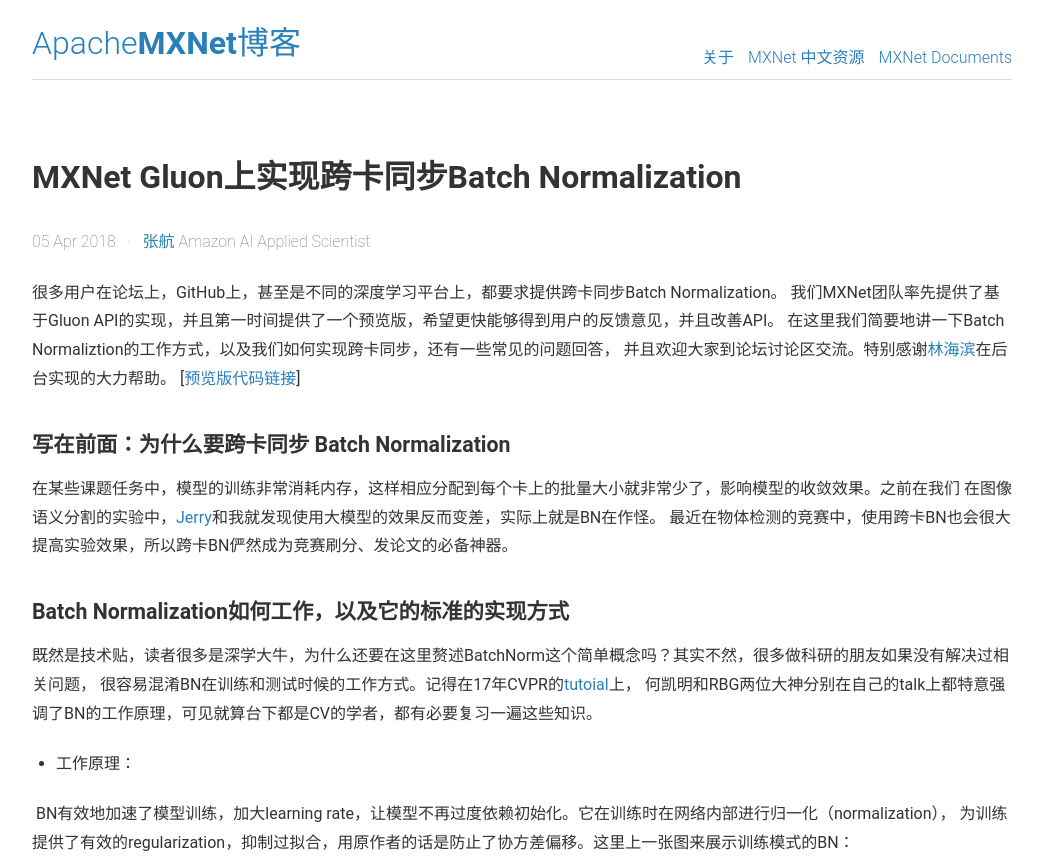
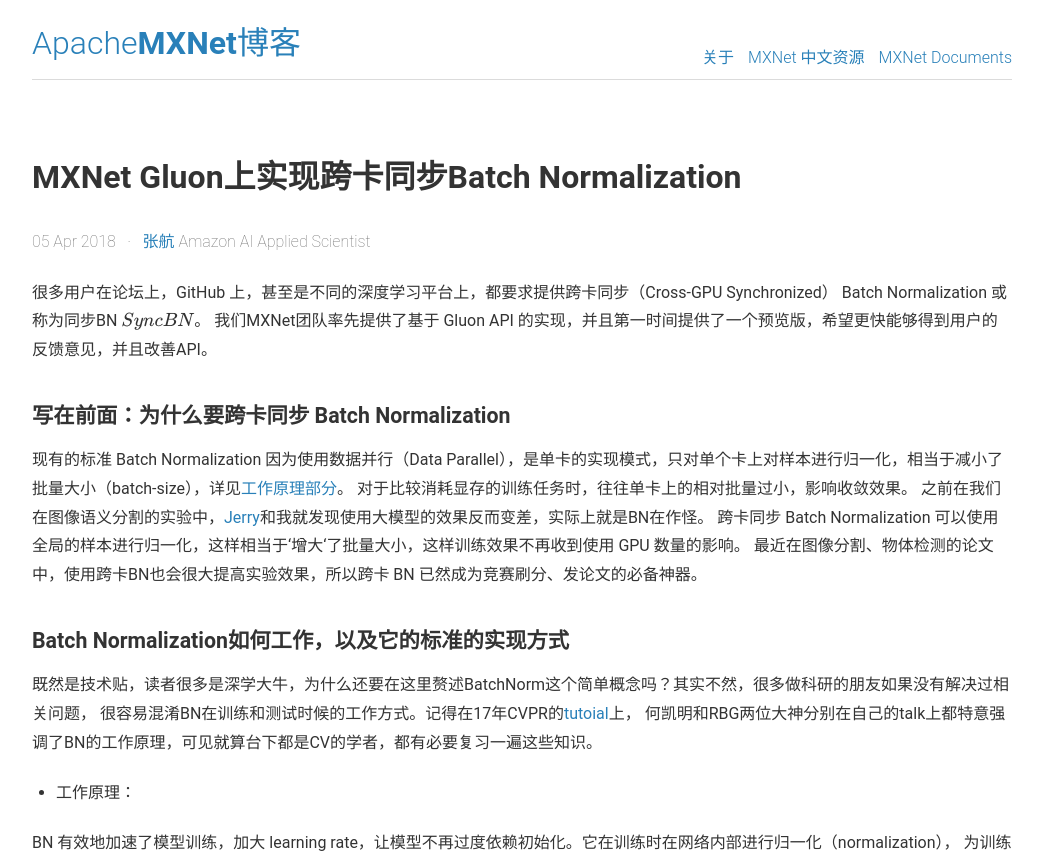
Before and after one commit to mxnet-zh/blog, a Jekyll site: the page built from _posts/2018-04-05-syncbn.md, in a window 1280 px wide and 1400 px high. Shown: the top 859 px of the window, without its empty margins (118-1161 px from the left). Built offline with Jekyll 4.4.1, drawn with Linux system fonts in a browser that asks for light colours; formulas are drawn with MathJax 3; some of the changed text lies outside the part shown; grey boxes are pictures that could not be loaded.

Commit message:
Hang (#2)
* format and update

```diff
--- a/_posts/2018-04-05-syncbn.md
+++ b/_posts/2018-04-05-syncbn.md
@@ -3,16 +3,16 @@
 author: <a href="http://hangzh.com/">张航</a> Amazon AI Applied Scientist
 ---
 
-很多用户在论坛上，GitHub上，甚至是不同的深度学习平台上，都要求提供跨卡同步Batch Normalization。
-我们MXNet团队率先提供了基于Gluon API的实现，并且第一时间提供了一个预览版，希望更快能够得到用户的反馈意见，并且改善API。
-在这里我们简要地讲一下Batch Normaliztion的工作方式，以及我们如何实现跨卡同步，还有一些常见的问题回答，
-并且欢迎大家到论坛讨论区交流。特别感谢[林海滨](https://github.com/eric-haibin-lin)在后台实现的大力帮助。
-[**[预览版代码链接](https://github.com/zhanghang1989/MXNet-Gluon-SyncBN)**]
+很多用户在论坛上，GitHub 上，甚至是不同的深度学习平台上，都要求提供跨卡同步（Cross-GPU Synchronized） Batch Normalization 或称为同步BN (SyncBN)。
+我们MXNet团队率先提供了基于 Gluon API 的实现，并且第一时间提供了一个预览版，希望更快能够得到用户的反馈意见，并且改善API。
 
 ### 写在前面：为什么要跨卡同步 Batch Normalization
-在某些课题任务中，模型的训练非常消耗内存，这样相应分配到每个卡上的批量大小就非常少了，影响模型的收敛效果。之前在我们
-在图像语义分割的实验中，[Jerry](http://zhongyuezhang.com/)和我就发现使用大模型的效果反而变差，实际上就是BN在作怪。
-最近在物体检测的竞赛中，使用跨卡BN也会很大提高实验效果，所以跨卡BN俨然成为竞赛刷分、发论文的必备神器。
+现有的标准 Batch Normalization 因为使用数据并行（Data Parallel），是单卡的实现模式，只对单个卡上对样本进行归一化，相当于减小了批量大小（batch-size），详见[工作原理部分](#Batch Normalization如何工作，以及它的标准的实现方式)。
+对于比较消耗显存的训练任务时，往往单卡上的相对批量过小，影响收敛效果。
+之前在我们在图像语义分割的实验中，[Jerry](http://zhongyuezhang.com/)和我就发现使用大模型的效果反而变差，实际上就是BN在作怪。
+跨卡同步 Batch Normalization 可以使用全局的样本进行归一化，这样相当于‘增大‘了批量大小，这样训练效果不再收到使用 GPU 数量的影响。
+最近在图像分割、物体检测的论文中，使用跨卡BN也会很大提高实验效果，所以跨卡 BN 已然成为竞赛刷分、发论文的必备神器。
+
 
 ### Batch Normalization如何工作，以及它的标准的实现方式
 既然是技术贴，读者很多是深学大牛，为什么还要在这里赘述BatchNorm这个简单概念吗？其实不然，很多做科研的朋友如果没有解决过相关问题，
@@ -21,27 +21,27 @@
 
 - 工作原理：
 
-  BN有效地加速了模型训练，加大learning rate，让模型不再过度依赖初始化。它在训练时在网络内部进行归一化（normalization），
-  为训练提供了有效的regularization，抑制过拟合，用原作者的话是防止了协方差偏移。这里上一张图来展示训练模式的BN：
+BN 有效地加速了模型训练，加大 learning rate，让模型不再过度依赖初始化。它在训练时在网络内部进行归一化（normalization），
+为训练提供了有效的 regularization，抑制过拟合，用原作者的话是防止了协方差偏移。这里上一张图来展示训练模式的BN：
 
-  ![](http://hangzh.com/images/bn1.png)
+![](http://hangzh.com/images/bn1.png)
 
-  其中输入样本$$x={x_0,...x_N}$$，其均值为$$\mu=\sum x_i$$，方差为$$\sigma^2=\frac{\sum (x_i-\mu)^2}{N}$$，
-  BN的输出$$y_i=\gamma\cdot\frac{x_i-\mu}{\sigma}+\beta$$，$$\gamma\text{与}\beta$$是可学习对参数。
-  个人认为，这种强大的效果其实来自于back-propagation时候，来自于**均值和方差对输入样本的梯度**(
-  $$\frac{d_\mu}{d_{x_i}} \text{与} \frac{d_\sigma}{d_{x_i}}$$)。
-  这也是BN在训练模式与其在测试模式的重要区别，在测试模式（evaluation mode）下，
-  使用训练集上累积的均值和方差，在back-propagation的时候他们对输入样本没有梯度（gradient）。
+其中输入样本$$x={x_0,...x_N}$$，其均值为$$\mu=\sum x_i$$，方差为$$\sigma^2=\frac{\sum (x_i-\mu)^2}{N}$$，
+BN的输出$$y_i=\gamma\cdot\frac{x_i-\mu}{\sigma}+\beta$$，$$\gamma\text{与}\beta$$是可学习对参数。
+个人认为，这种强大的效果其实来自于back-propagation时候，来自于**均值和方差对输入样本的梯度**(
+$$\frac{d_\mu}{d_{x_i}} \text{与} \frac{d_\sigma}{d_{x_i}}$$)。
+这也是BN在训练模式与其在测试模式的重要区别，在测试模式（evaluation mode）下，
+使用训练集上累积的均值和方差，在back-propagation的时候他们对输入样本没有梯度（gradient）。
 
 - 数据并行：
 
-  深度学习平台在多卡（GPU）运算的时候都是采用的数据并行（DataParallel），如下图:
+深度学习平台在多卡（GPU）运算的时候都是采用的数据并行（DataParallel），如下图:
 
-  ![](http://hangzh.com/images/bn2.png)
+![](http://hangzh.com/images/bn2.png)
 
-  每次迭代，输入被等分成多份，然后分别在不同的卡上前向（forward）和后向（backward）运算，并且求出梯度，在迭代完成后合并
-  梯度、更新参数，再进行下一次迭代。因为在前向和后向运算的时候，每个卡上的模型是单独运算的，所以相应的Batch Normalization
-  也是在卡内完成，所以实际BN所归一化的样本数量仅仅局限于卡内，相当于批量大小（batch-size）减小了。
+每次迭代，输入被等分成多份，然后分别在不同的卡上前向（forward）和后向（backward）运算，并且求出梯度，在迭代完成后合并
+ 梯度、更新参数，再进行下一次迭代。因为在前向和后向运算的时候，每个卡上的模型是单独运算的，所以相应的Batch Normalization
+也是在卡内完成，所以实际BN所归一化的样本数量仅仅局限于卡内，相当于批量大小（batch-size）减小了。
 
 ### 如何实现
 跨卡同步BN的关键是在前向运算的时候拿到全局的均值$$\mu$$和方差$$\sigma$$，在后向运算时候得到相应的全局梯度。
@@ -56,28 +56,12 @@
 我们在最近的论文[Context Encoding for Semantic Segmentation](https://arxiv.org/pdf/1803.08904.pdf)
 里面也分享了这种同步一次的方法。
 
-有了跨卡BN我们就不用担心模型过大用多卡影响收敛效果了，不管用多少张卡，都会得到相同的效果。
+有了跨卡BN我们就不用担心模型过大用多卡影响收敛效果了，因为不管用多少张卡只要全局对批量大小一样，都会得到相同的效果。
 
-### 常见问答
-- 模型是否可以 Hybridize？
-
-  训练不行，测试可以。
-  MXNet相对于其他平台的显著优势就是提供两套API接口，Symbol API提供静态图速度快，NDArray／Gluon API是impreative执行，
-  接口简单好用，而且可以通过hybridize加速训练，这样无缝连接了两套接口。
-  目前跨卡BN只提供Gluon接口，在训练时候不能hbridize，
-  不过在训练完成之后，BatchNorm在inference的时候不需要跨卡，可以转成普通BN来hybridize。
-
-- 能否使用Symbol API？
-
-  目前不行。我们后台增加的operators都是支持Symbol和NDArray两个接口的，所以在构建图的时候完成跨卡操作在理论上是可行的。
-  因为笔者是从Gluon API之后开始学习MXNet的，所以目前没有提供Symbol的调用方法，欢迎大家贡献解决方案。
-
-- 训练是否会变慢，能否分布式训练？
-
-  变慢是相对的，目前不能分布式。
-  相同迭代次数的情况下，训练时间会变长，因为同步的锅（overhead），但是我们往往可以加大learning rate，
-  因为有了跨卡BN，梯度更加平缓了。
-  目前已经有相关论文里面说到实现了128卡的分布式训练，证明是可行的，根据竟然这个跨卡BN的latency主要来自于同步，更接近于一个常数，
-  所以在大运算量，大网络面前，相对的overhead变得很小。目前我们这个版本还不支持，但是后面可能会做。
 
 ### [讨论点这里](https://discuss.gluon.ai/t/topic/1156)
+欢迎查看[常见问答](https://github.com/zhanghang1989/MXNet-Gluon-SyncBN/blob/master/ChineseQA.md),
+并且到[论坛讨论区](https://discuss.gluon.ai/t/topic/1156)交流。
+
+特别感谢[林海滨](https://github.com/eric-haibin-lin)在后台实现的大力帮助。
+[**[预览版代码链接](https://github.com/zhanghang1989/MXNet-Gluon-SyncBN)**]
```
